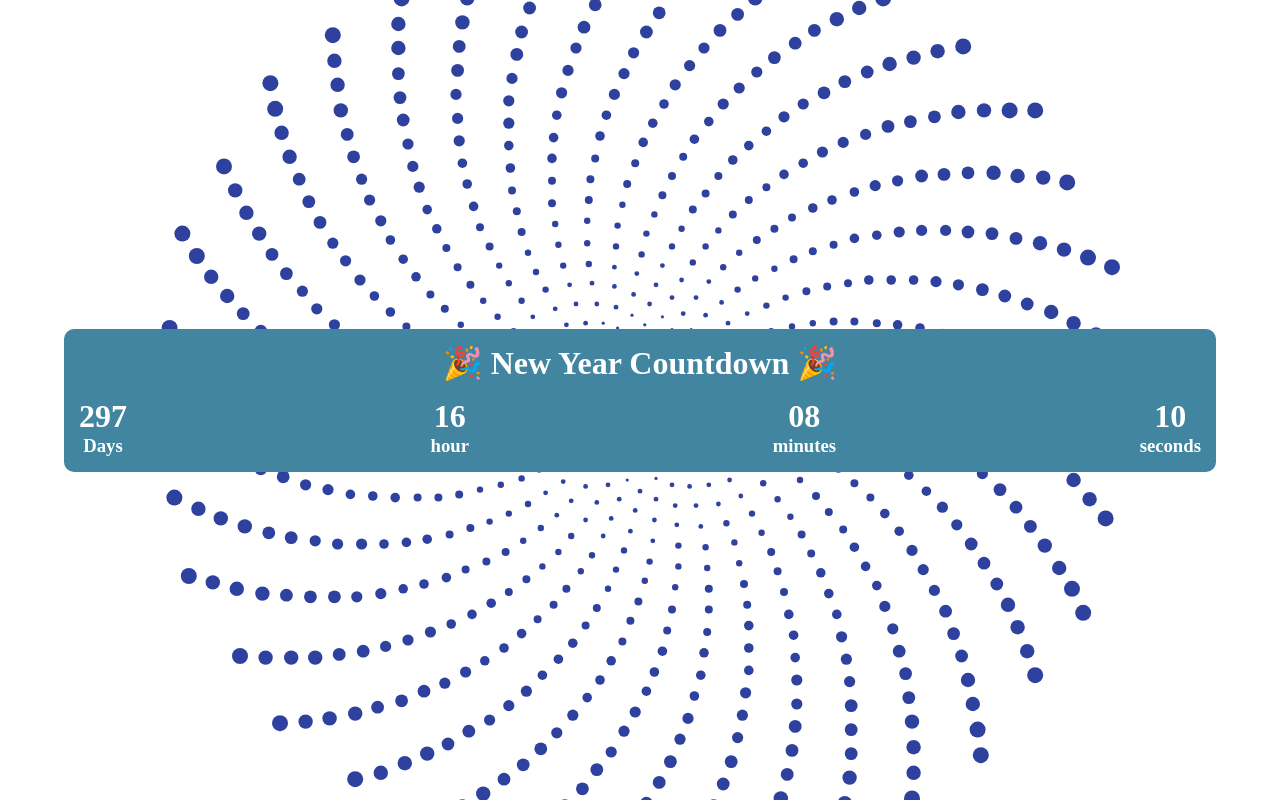
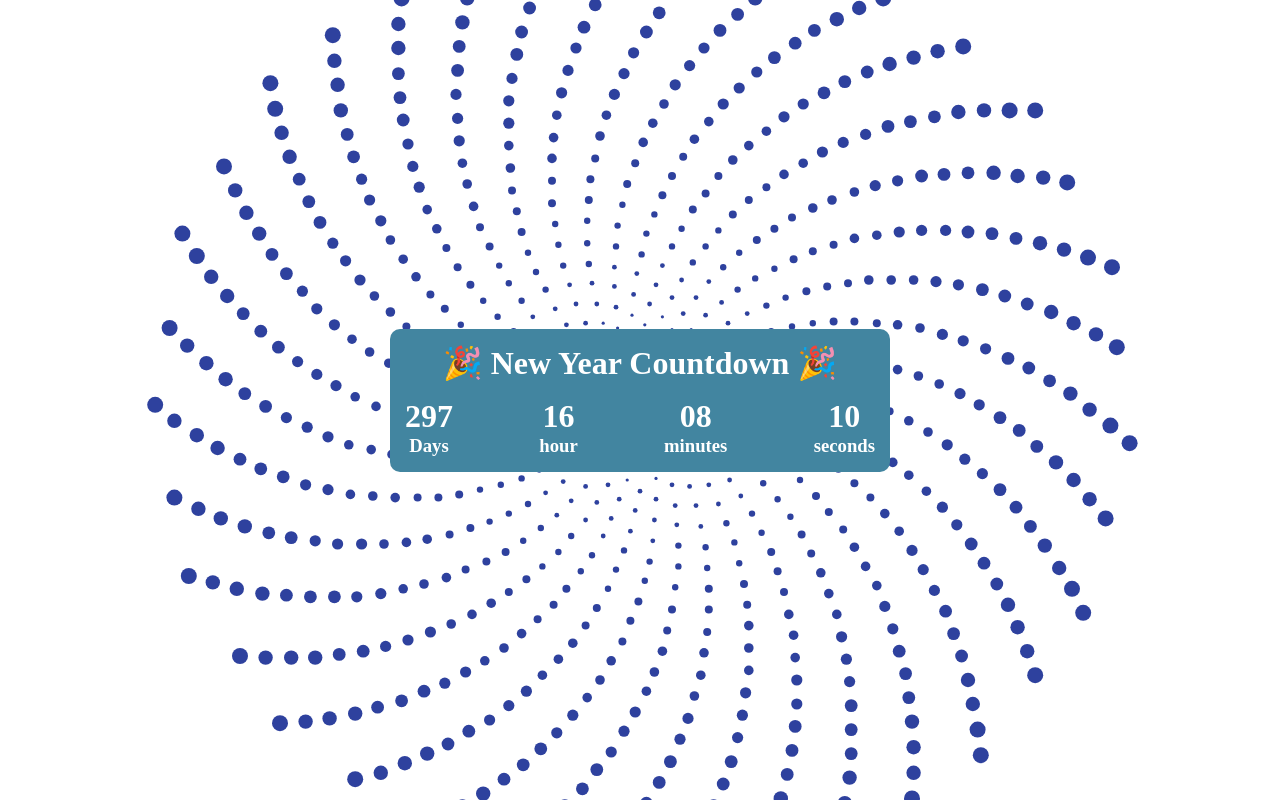
Before and after one commit to istyaque00/Count-Down, a plain HTML site: page index.html in a window 1280 px wide. Drawn offline with Linux system fonts and the light colour scheme.

Commit message:
feat: responsive

```diff
--- a/style.css
+++ b/style.css
@@ -32,3 +32,9 @@ h1,
 h3 {
   color: white;
 }
+
+@media screen and (min-width: 990px) {
+  .container {
+    width: 500px;
+  }
+}
```
